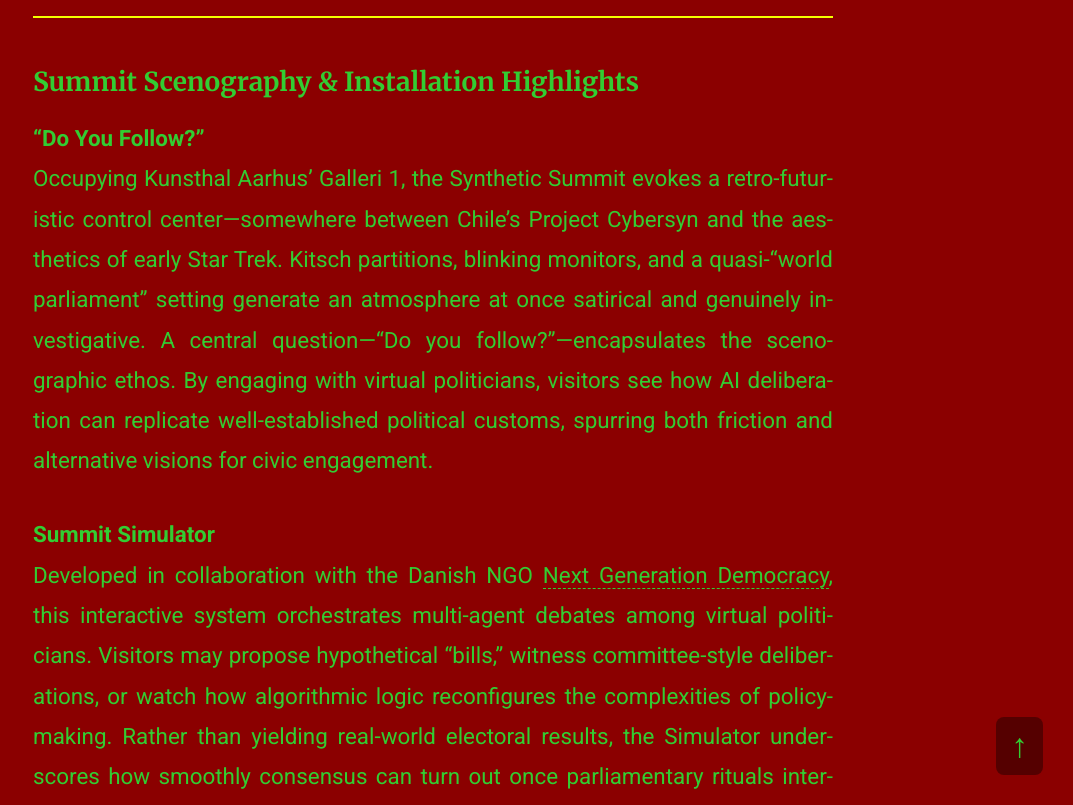
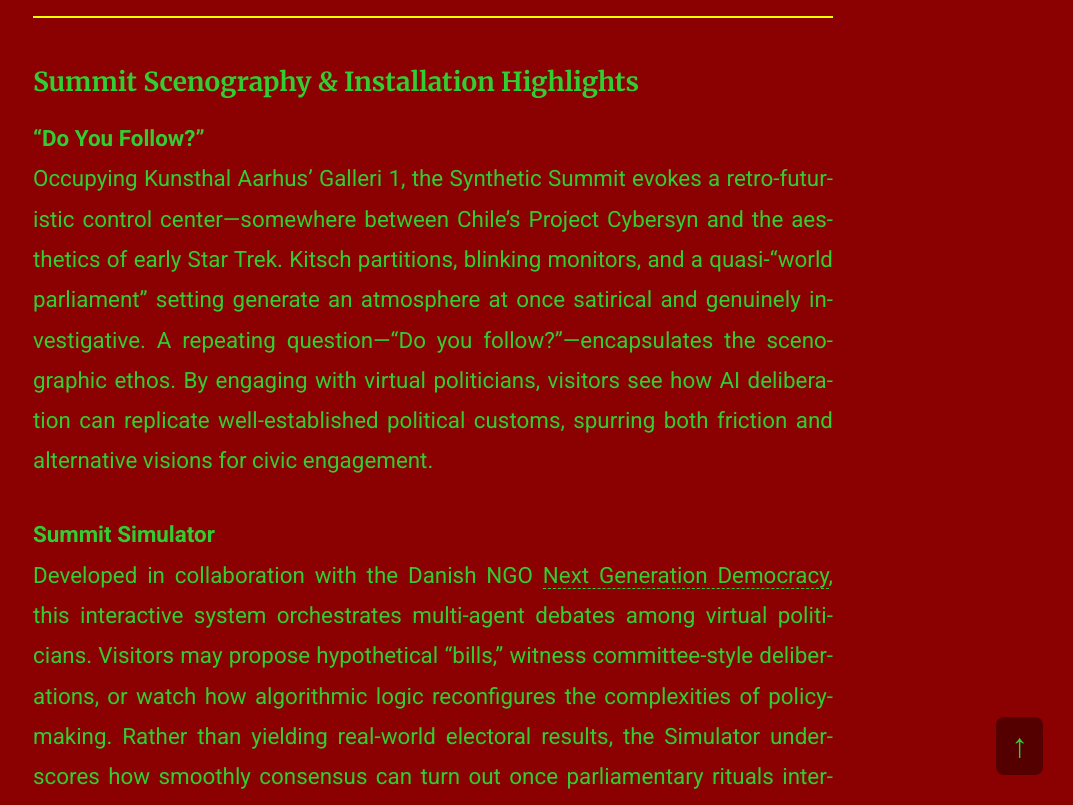
Before and after one commit to ComputerLars/The-Syntheticist-Papers, a Jekyll site: the page built from content/1asyntheticsummitshort.md, in a window 1280 px wide and 900 px high, scrolled down 5918 px, cut to the strip 95-900 px from the top of the window. Shown: the whole strip, without its empty margins (207-1280 px from the left). Built offline with Jekyll 4.4.1, drawn with Linux system fonts in a browser that asks for light colours; some of the changed text lies outside the part shown.

Commit message:
Update 1asyntheticsummitshort.md

```diff
--- a/content/1asyntheticsummitshort.md
+++ b/content/1asyntheticsummitshort.md
@@ -70,7 +70,7 @@ Refusing to answer whether AI can “fix” democracy outright, the summit prese
 ### Summit Scenography & Installation Highlights
 
 **“Do You Follow?”**
-Occupying Kunsthal Aarhus’ Galleri 1, the Synthetic Summit evokes a retro-futuristic control center—somewhere between Chile’s Project Cybersyn and the aesthetics of early Star Trek. Kitsch partitions, blinking monitors, and a quasi-“world parliament” setting generate an atmosphere at once satirical and genuinely investigative. A central question—“Do you follow?”—encapsulates the scenographic ethos. By engaging with virtual politicians, visitors see how AI deliberation can replicate well-established political customs, spurring both friction and alternative visions for civic engagement.
+Occupying Kunsthal Aarhus’ Galleri 1, the Synthetic Summit evokes a retro-futuristic control center—somewhere between Chile’s Project Cybersyn and the aesthetics of early Star Trek. Kitsch partitions, blinking monitors, and a quasi-“world parliament” setting generate an atmosphere at once satirical and genuinely investigative. A repeating question—“Do you follow?”—encapsulates the scenographic ethos. By engaging with virtual politicians, visitors see how AI deliberation can replicate well-established political customs, spurring both friction and alternative visions for civic engagement.
 
 **Summit Simulator**
 Developed in collaboration with the Danish NGO [Next Generation Democracy](https://wearenextgenerationdemocracy.org/), this interactive system orchestrates multi-agent debates among virtual politicians. Visitors may propose hypothetical “bills,” witness committee-style deliberations, or watch how algorithmic logic reconfigures the complexities of policymaking. Rather than yielding real-world electoral results, the Simulator underscores how smoothly consensus can turn out once parliamentary rituals intersect with machine learning.
```
Also changed, not shown: other parts of content/1asyntheticsummitshort.md (+1 -1 lines).
